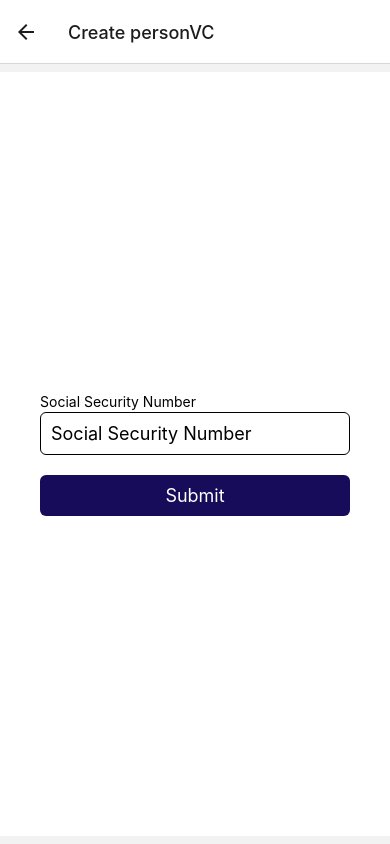
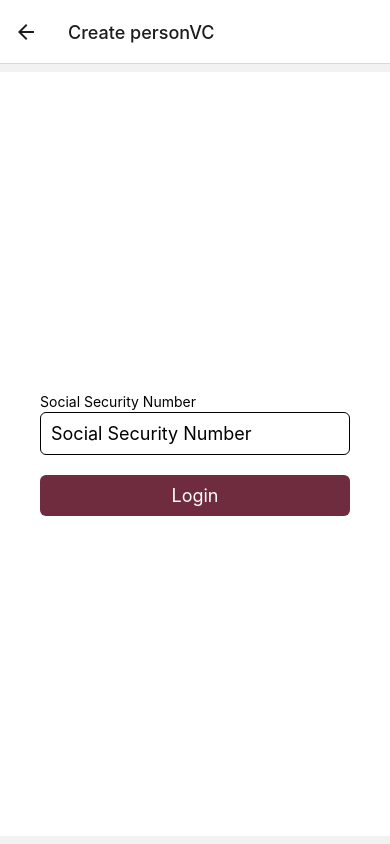
Before and after one commit to symfoni/bachelor, a React Native app: screen /StateCreatePersonVC in a window 390 px wide. Built offline with nearby package versions, Linux system fonts and the light colour scheme.

Commit message:
updated text and style

```diff
--- a/app/components/stateForm.tsx
+++ b/app/components/stateForm.tsx
@@ -55,8 +55,8 @@ export default function StateForm({ screenName }: any) {
 
 						<Text>{props.touched.socialSecurityNumber && props.errors.socialSecurityNumber}</Text>
 
-						<Pressable style={buttonStyles.submitButtonFormSymfoni} onPress={props.submitForm}>
-							<Text style={buttonStyles.submitButtonText}>Submit</Text>
+						<Pressable style={buttonStyles.submitButtonFormState} onPress={props.submitForm}>
+							<Text style={buttonStyles.submitButtonText}>Login</Text>
 						</Pressable>
 					</View>
 				)}
--- a/app/views/StateViews/RequestCredentialView.tsx
+++ b/app/views/StateViews/RequestCredentialView.tsx
@@ -56,8 +56,9 @@ export default function RequestCredentialView(){
 
 	return (
 		<View style={styles.container}>
+			<Text style={styles.headingTextBlack}>Get your person credential!</Text>
 			<Pressable style={buttonStyles.createVcButtonState} onPress={createPersonVC}>
-				<Text style={buttonStyles.submitButtonText}>Create Person VC</Text>
+				<Text style={buttonStyles.submitButtonText}>Request person VC</Text>
 			</Pressable>
 		</View>
 	);
--- a/app/views/StateViews/StateHomeView.tsx
+++ b/app/views/StateViews/StateHomeView.tsx
@@ -15,7 +15,7 @@ export default function StateHomeView({navigation}: any){
 			<Text style={styles.headingTextBlack}>This is the state home page.</Text>
 
 			<NavigationButton
-				title='Create personVC'
+				title='Login'
 				customStyle={buttonStyles.navigationButtonState}
 				onPress={()=> navigation.navigate('StateCreatePersonVC')}
 			></NavigationButton>
--- a/app/views/SymfoniViews/SymfoniHomeView.tsx
+++ b/app/views/SymfoniViews/SymfoniHomeView.tsx
@@ -15,13 +15,13 @@ export default function SymfoniHomeView({navigation}: any){
 			<Text style={styles.headingTextBlack}>This is the symfoni home page.</Text>
 
 			<NavigationButton
-				title='Create employment contract'
+				title='Add employee'
 				customStyle={buttonStyles.navigationButtonSymfoni}
 				onPress={()=> navigation.navigate('SymfoniCreateEmploymentVC')}
 			></NavigationButton>
 
 			<NavigationButton
-				title='Create termination contract'
+				title='Terminate employee'
 				customStyle={buttonStyles.navigationButtonSymfoni}
 				onPress={()=> navigation.navigate('SymfoniCreateTerminationVC')}
 			></NavigationButton>
```
